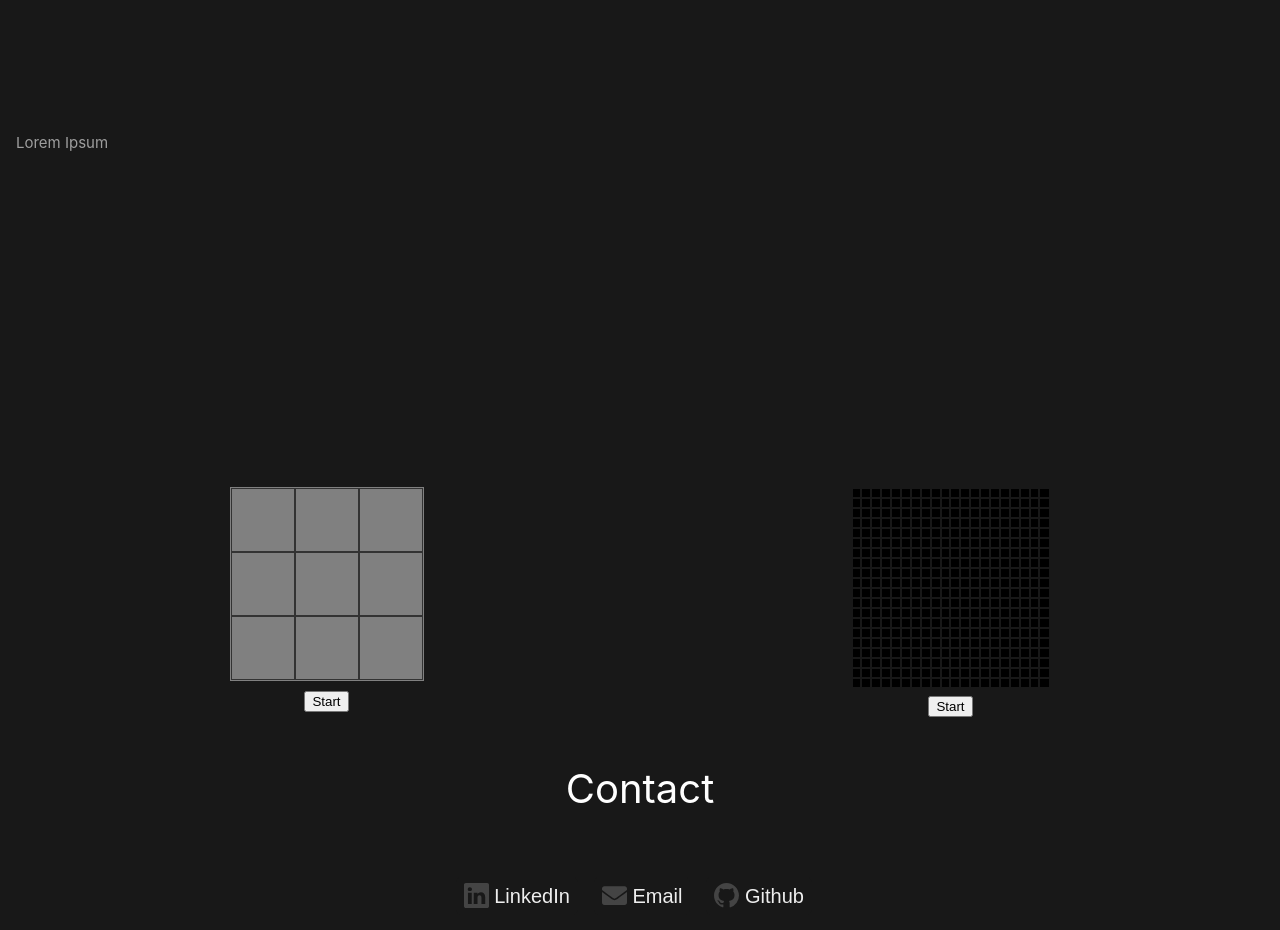
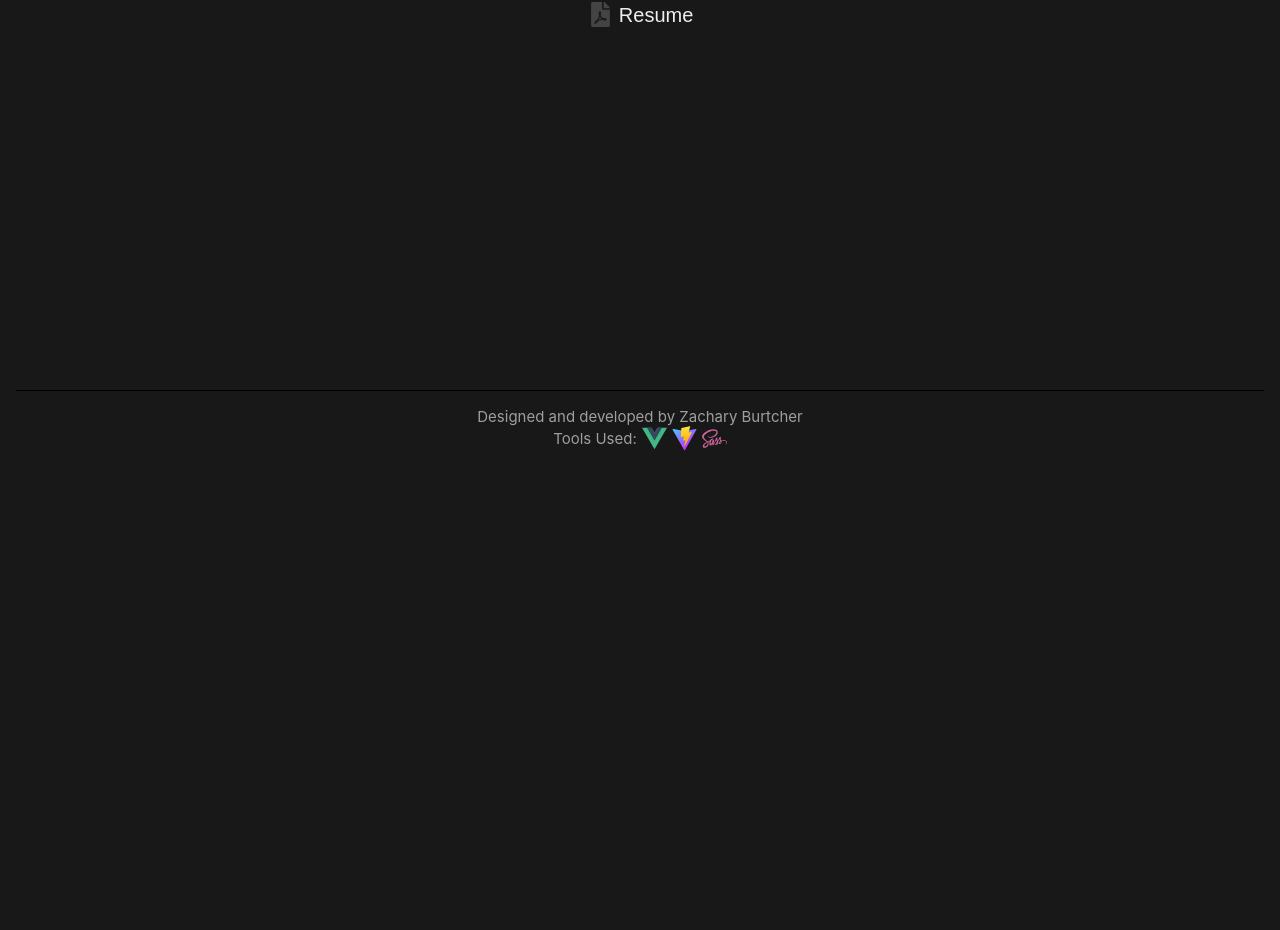
Before and after one commit to therazor113/Portfolio, a Vue app: page / in a window 1280 px wide. Shown: the part 2448-3378 px from the top of the page. After the commit the page ends 2922 px from the top, so only its background shows below. Built offline with nearby package versions, Linux system fonts and the light colour scheme.

Commit message:
Removed games

```diff
--- a/src/components/projects/ProjectView.vue
+++ b/src/components/projects/ProjectView.vue
@@ -1,7 +1,5 @@
 <script setup>
 import ForkliftProject from './items/ForkliftProject.vue'
-import TicTacToe from './items/games/TicTacToe.vue'
-import SnakeGame from './items/games/SnakeGame.vue'
 </script>
 
 <template>
@@ -12,20 +10,13 @@ import SnakeGame from './items/games/SnakeGame.vue'
       </h1>
       <ForkliftProject />
     </div>
-    <div>
-      <div>Lorem Ipsum</div>
-    </div>
-    <div class="games">
-      <TicTacToe />
-      <SnakeGame />
-    </div>
   </div>
 </template>
 
 <style lang="scss" scoped>
   .ProjectsContainer {
     width: 100%;
-    height: 1500px;
+    height: 100%;
     display: flex;
     flex-direction: column;
     justify-content: space-between;
@@ -36,8 +27,4 @@ import SnakeGame from './items/games/SnakeGame.vue'
       margin-bottom: 1rem;
     }
   }
-  .games {
-    display: flex;
-    justify-content: space-around;
-  }
 </style>
```
